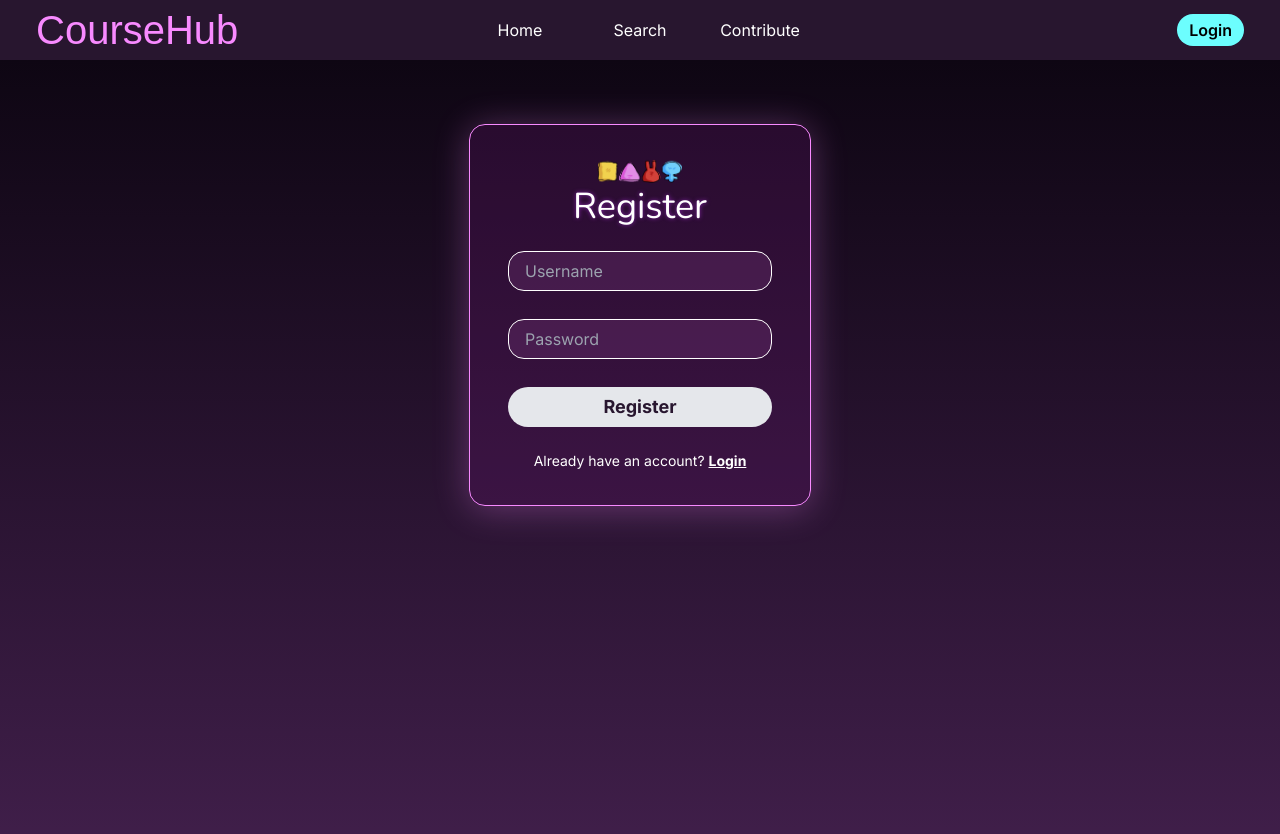
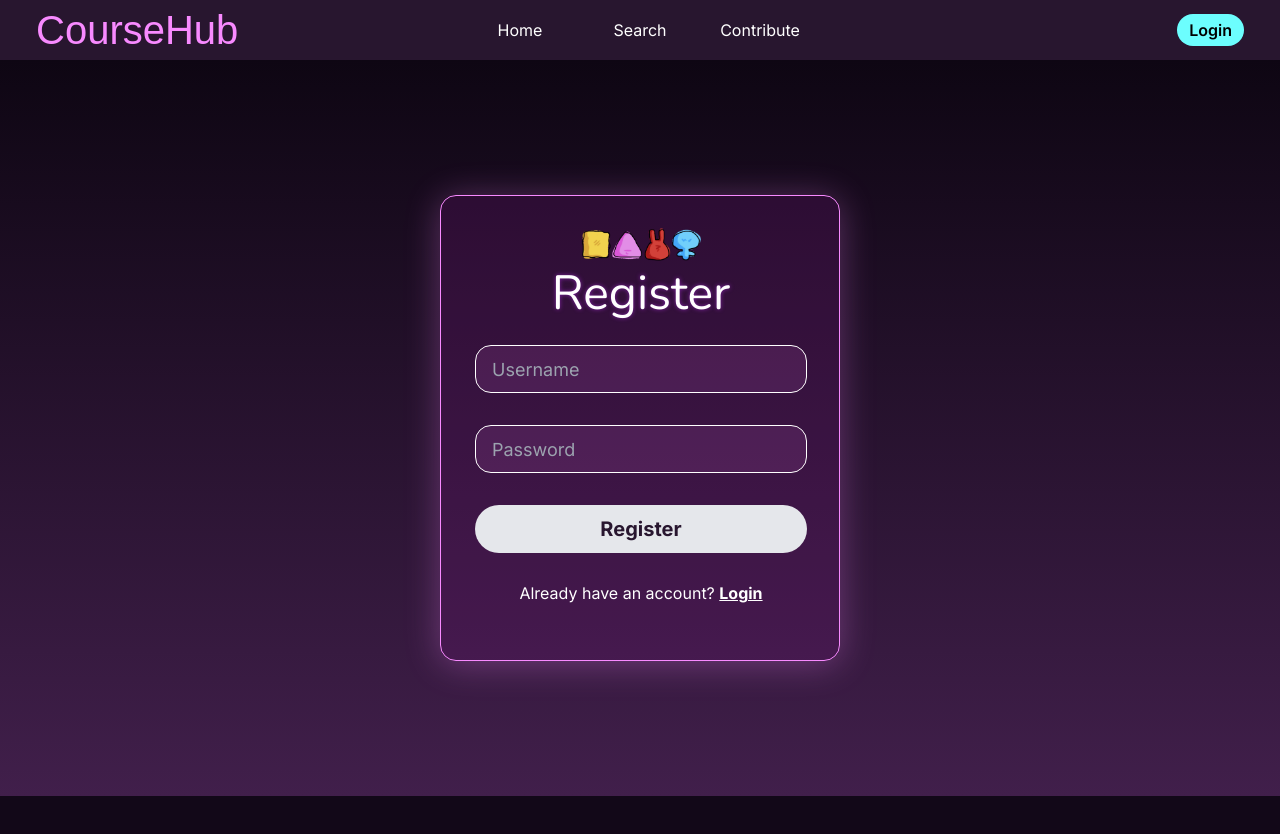
Before and after one commit to ttn64681/Web-Dev-Group-Project, a Next.js app: page /register in a window 1280 px wide. Shown: the top 834 px of the page. After the commit the page ends 800 px from the top, so only its background shows below. Built offline with nearby package versions, Linux system fonts and the light colour scheme; a web font is replaced by a local one.

Commit message:
login/register update

```diff
--- a/src/app/login/page.tsx
+++ b/src/app/login/page.tsx
@@ -18,7 +18,7 @@ export default function LoginPage() {
   };
 
   return (
-    <div className="min-h-[calc(100vh-4rem)] flex items-center justify-center bg-gradient-to-b from-[#0E0613] to-[#411F4B]">
+    <div className="">
       <Login onLogin={handleLogin} />
     </div>
   );
--- a/src/components/Login.tsx
+++ b/src/components/Login.tsx
@@ -17,11 +17,11 @@ const Login: React.FC<LoginProps> = ({ onLogin }) => {
 
   return (
     // entire page
-    <div className="flex flex-col items-center">
+    <div className="min-h-[calc(100vh-64px)] flex flex-col items-center justify-center bg-gradient-to-b from-[#0E0613] to-[#411F4B] overflow-hidden px-4 sm:px-6 md:px-8">
       {/* creating card effect on login box (basically borders)*/}
-      <div className="border border-neon-pink rounded-2xl py-8 m-16 min-w-[30%] bg-login-bg-purple/[24%] overflow-hidden shadow-xl/20 shadow-[0_3px_35px_rgba(248,138,255,0.3)]">
+      <div className="border border-neon-pink rounded-2xl py-8 w-[50%] md:w-[400px] bg-login-bg-purple/[24%] overflow-hidden shadow-[0_3px_35px_rgba(248,138,255,0.3)]">
         {/* defining grid */}
-        <div className="grid content-center justify-items-center w-[400px] h-[400px] grid-rows-[1/7_1/7_4/7_1/7] gap-6">
+        <div className="grid content-center justify-items-center w-full h-auto md:h-[400px] md:w-[400px] grid-rows-[auto_auto_1fr_auto] gap-6">
           {/* gap between logo and Login title */}
           <div className="grid content-center justify-items-center gap-2">
             <Image
@@ -29,9 +29,9 @@ const Login: React.FC<LoginProps> = ({ onLogin }) => {
               alt="CourseHub Horizontal Logo"
               width={365}
               height={104.5}
-              className="w-[120px] min-w-[100px]"
+              className="w-[80px] min-w-[100px] md:w-[120px]"
             />
-            <h1 className="text-white text-center font-nunito text-5xl [text-shadow:0_0_4px_rgba(127,34,163,1.0)]">
+            <h1 className="text-white text-center font-nunito text-4xl md:text-5xl [text-shadow:0_0_4px_rgba(127,34,163,1.0)]">
               Login
             </h1>
           </div>
--- a/src/components/Register.tsx
+++ b/src/components/Register.tsx
@@ -3,7 +3,11 @@ import React from 'react';
 import Image from 'next/image';
 import Link from 'next/link';
 
-const Register: React.FC = () => {
+interface RegisterProps {
+  onRegister: (username: string, password: string) => void;
+}
+
+const Register: React.FC<RegisterProps> = ({ onRegister }) => {
   // TODO: Add form state
   // TODO: Add error handling
   // TODO: Add loading state
@@ -13,47 +17,47 @@ const Register: React.FC = () => {
 
   return (
     // entire page
-    <div className="h-screen flex flex-col items-center bg-gradient-to-b from-[#0E0613] to-[#411F4B]">
-      {/* creating card effect on login box (basically borders)*/}
-      <div className="border border-neon-pink rounded-2xl py-5 m-16 min-w-[20%] bg-login-bg-purple/[24%] overflow-hidden shadow-xl/20 shadow-[0_3px_35px_rgba(248,138,255,0.3)]">
+    <div className="min-h-[calc(100vh-64px)] flex flex-col items-center justify-center bg-gradient-to-b from-[#0E0613] to-[#411F4B] overflow-hidden px-4 sm:px-6 md:px-8">
+      {/* creating card effect on Register box (basically borders)*/}
+      <div className="border border-neon-pink rounded-2xl py-8 w-[50%] md:w-[400px] bg-login-bg-purple/[24%] overflow-hidden shadow-[0_3px_35px_rgba(248,138,255,0.3)]">
         {/* defining grid */}
-        <div className="grid content-center justify-items-center w-[340px] h-[340px] grid-rows-[1/7_1/7_4/7_1/7] gap-5">
+        <div className="grid content-center justify-items-center w-full h-auto md:h-[400px] md:w-[400px] grid-rows-[auto_auto_1fr_auto] gap-6">
           {/* gap between logo and Register title */}
-          <div className="grid content-center justify-items-center gap-1">
+          <div className="grid content-center justify-items-center gap-2">
             <Image
               src="/logo/logo-horizontal_730x209.png"
               alt="CourseHub Horizontal Logo"
               width={365}
               height={104.5}
-              className="w-[85px] min-w-[75px] "
+              className="w-[80px] min-w-[100px] md:w-[120px]"
             />
-            <h1 className="text-white text-center font-nunito text-4xl [text-shadow:0_0_4px_rgba(127,34,163,1.0)]">
+            <h1 className="text-white text-center font-nunito text-4xl md:text-5xl [text-shadow:0_0_4px_rgba(127,34,163,1.0)]">
               Register
             </h1>
           </div>
-          {/* input fields and register button */}
-          <form className="grid grid-cols-1 grid-rows-3 content-center justify-center gap-5 w-[80%]">
+          {/* input fields and Register button */}
+          <form className="grid grid-cols-1 grid-rows-3 content-center justify-center gap-6 w-[85%]">
             <input
-              className="h-10 rounded-2xl m-1 border border-white bg-neon-pink/[10%] p-4 text-white"
+              className="h-12 rounded-2xl m-1 border border-white bg-neon-pink/[10%] p-4 text-white text-lg"
               type="text"
               placeholder="Username"
             />
             <input
-              className="h-10 rounded-2xl m-1 border border-white bg-neon-pink/[10%] p-4 text-white"
+              className="h-12 rounded-2xl m-1 border border-white bg-neon-pink/[10%] p-4 text-white text-lg"
               type="password"
               placeholder="Password"
             />
             <button
-              className="h-10 bg-gray-200 rounded-full m-1 text-lg font-bold text-[rgb(40,22,47)]"
+              className="h-12 bg-gray-200 rounded-full m-1 text-xl font-bold text-[rgb(40,22,47)]"
               type="submit"
             >
               Register
             </button>
           </form>
           {/* linking to register page */}
-          <p className="text-white text-center text-sm">
+          <p className="text-white text-center text-base">
             Already have an account?{' '}
-            <Link className="underline font-bold" href="/login">
+            <Link className="underline font-bold" href="/register">
               Login
             </Link>
           </p>
```
